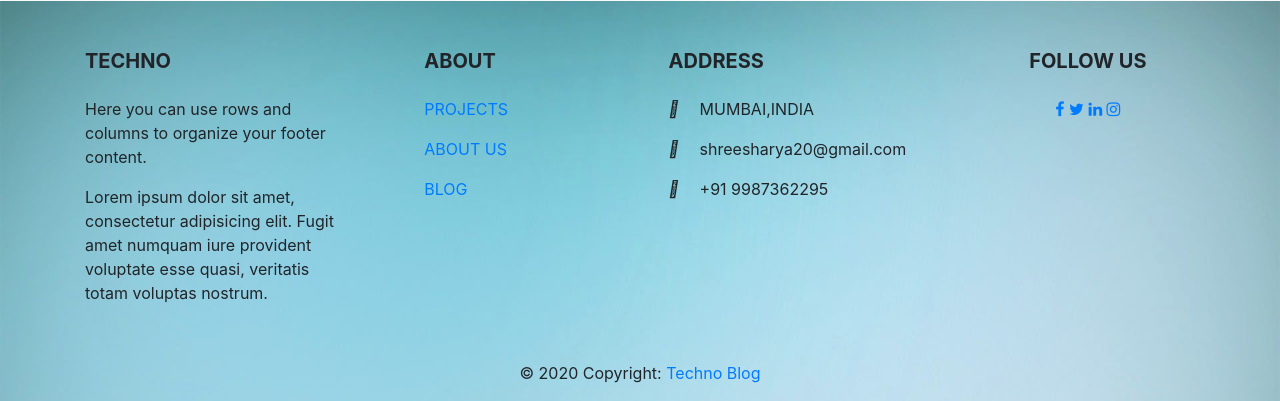
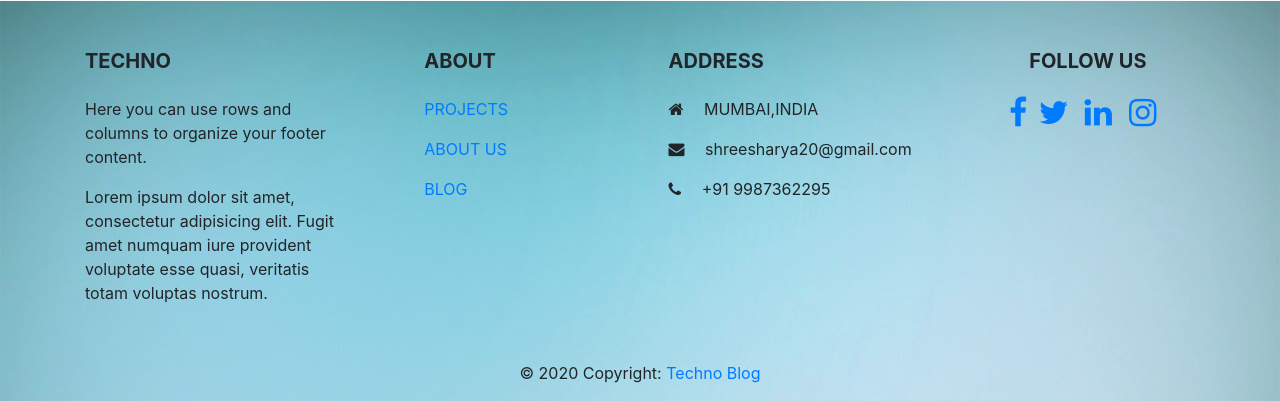
Before and after one commit to shreesh30/blog, a Django app: page /accounts/register in a window 1280 px wide. Shown: the part 829-1230 px from the top of the page. Run offline with Django 3.2, Linux system fonts and the light colour scheme; some libraries are stand-ins or nearby versions; some web fonts are replaced.

Commit message:
footer set

```diff
--- a/templates/base.html
+++ b/templates/base.html
@@ -148,6 +148,28 @@
         width:20%;
         height: auto;
       }
+
+      #facebook{
+        width: 10%;
+        font-size: 2em;
+
+      }
+      #twitter{
+        width: 30%;
+        font-size: 2em;
+
+      }
+      #instagram{
+        width: 30%;
+        font-size: 2em;
+
+      }
+      #linkedin{
+        width: 20%;
+        font-size: 2em;
+
+      }
+
       </style>
 </head>
 <body>
@@ -305,15 +327,15 @@
         <ul class="list-unstyled">
           <li>
             <p>
-              <i class="fas fa-home mr-3"></i> MUMBAI,INDIA</p>
+              <i class="fa fa-home mr-3"></i> MUMBAI,INDIA</p>
           </li>
           <li>
             <p>
-              <i class="fas fa-envelope mr-3"></i> shreesharya20@gmail.com</p>
+              <i class="fa fa-envelope mr-3"></i> shreesharya20@gmail.com</p>
           </li>
           <li>
             <p>
-              <i class="fas fa-phone mr-3"></i> +91 9987362295</p>
+              <i class="fa fa-phone mr-3"></i> +91 9987362295</p>
           </li>
 
         </ul>
@@ -328,24 +350,24 @@
 
         <!-- Social buttons -->
         <h5 class="font-weight-bold text-uppercase mb-4">Follow Us</h5>
-
+        <div class='social_icons'>
         <!-- Facebook -->
-        <a  class="fa fa-facebook" href="https://www.facebook.com/shreesh.arya.7">
+        <a id="facebook" class="fa fa-facebook" href="https://www.facebook.com/shreesh.arya.7">
 
         </a>
         <!-- Twitter -->
-        <a  class="fa fa-twitter" href="https://twitter.com/Shreesh83941023">
+        <a id="twitter" class="fa fa-twitter" href="https://twitter.com/Shreesh83941023">
 
         </a>
         <!-- Google +-->
-        <a class="fa fa-linkedin" href="https://www.linkedin.com/in/shreesh-arya-05493a193/">
+        <a id="linkedin" class="fa fa-linkedin" href="https://www.linkedin.com/in/shreesh-arya-05493a193/">
 
         </a>
         <!-- Dribbble -->
-        <a class="fa fa-instagram" href="https://www.instagram.com/shreesh_arya/">
+        <a id="instagram" class="fa fa-instagram" href="https://www.instagram.com/shreesh_arya/">
 
         </a>
-
+      </div>
       </div>
       <!-- Grid column -->
 
```
